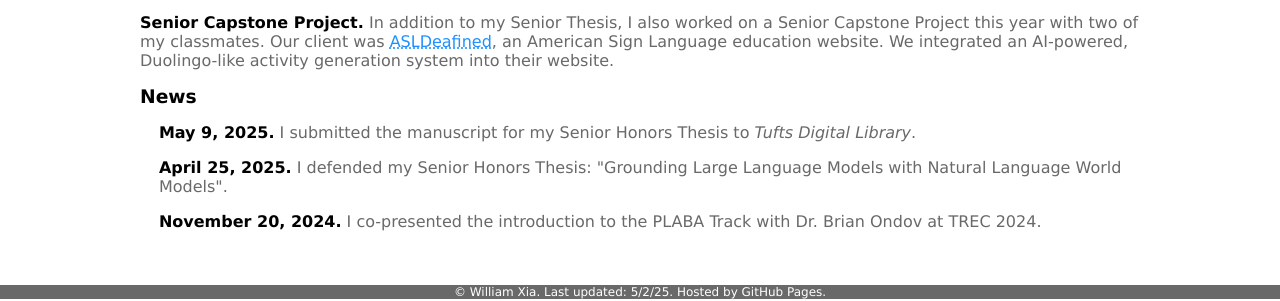
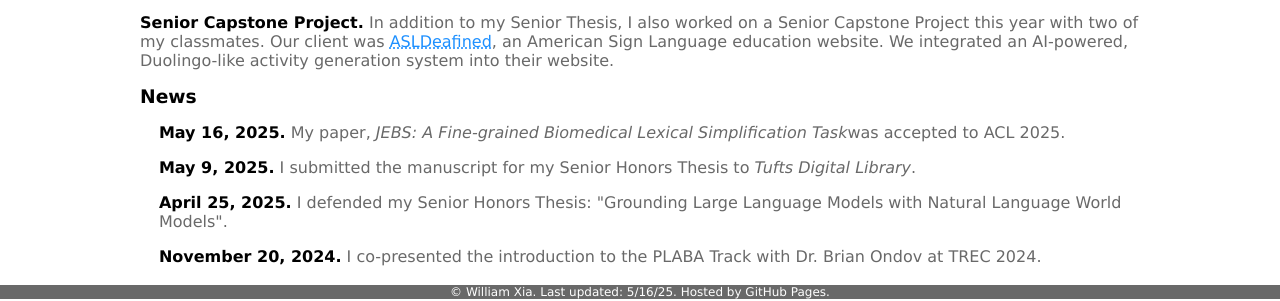
Before and after one commit to bill-from-ri/bill-from-ri.github.io, a plain HTML site: page index.html in a window 1280 px wide. Shown: the part 501-802 px from the top of the page. Drawn offline with Linux system fonts and the light colour scheme.

Commit message:
ACL updated

```diff
--- a/index.html
+++ b/index.html
@@ -85,6 +85,10 @@
 
     <h3>News</h3>
     <p class="norm-text news-list">
+        <b class="norm-bold">May 16, 2025.</b> My paper, <i>JEBS: A Fine-grained
+            Biomedical Lexical Simplification Task</i>was accepted to ACL 2025.
+    </p>
+    <p class="norm-text news-list">
         <b class="norm-bold">May 9, 2025.</b> I submitted the manuscript for
         my Senior Honors Thesis to <i>Tufts Digital Library</i>.
     </p>
@@ -101,7 +105,7 @@
 </div>
 
 <footer class="foot">
-    &copy William Xia. Last updated: 5/2/25. Hosted by GitHub Pages.
+    &copy William Xia. Last updated: 5/16/25. Hosted by GitHub Pages.
 </footer>
 
 </body>
```
